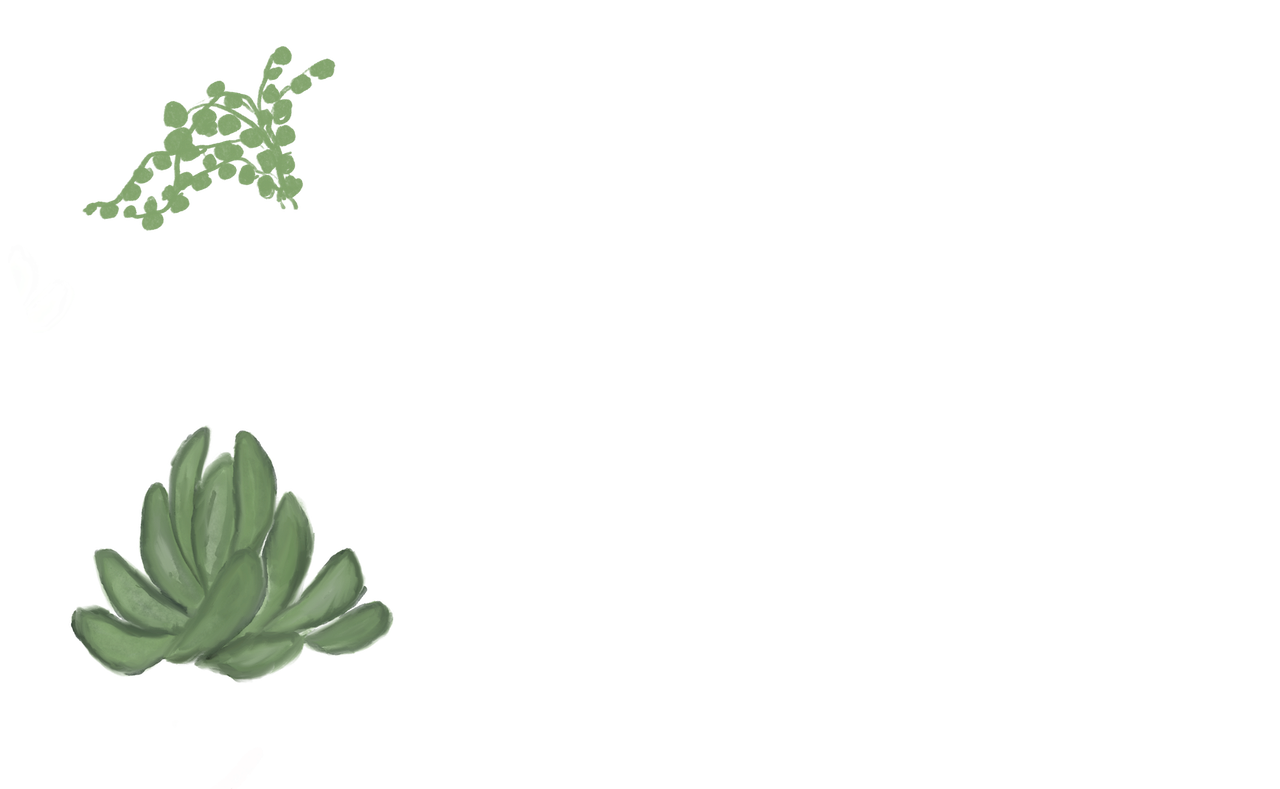
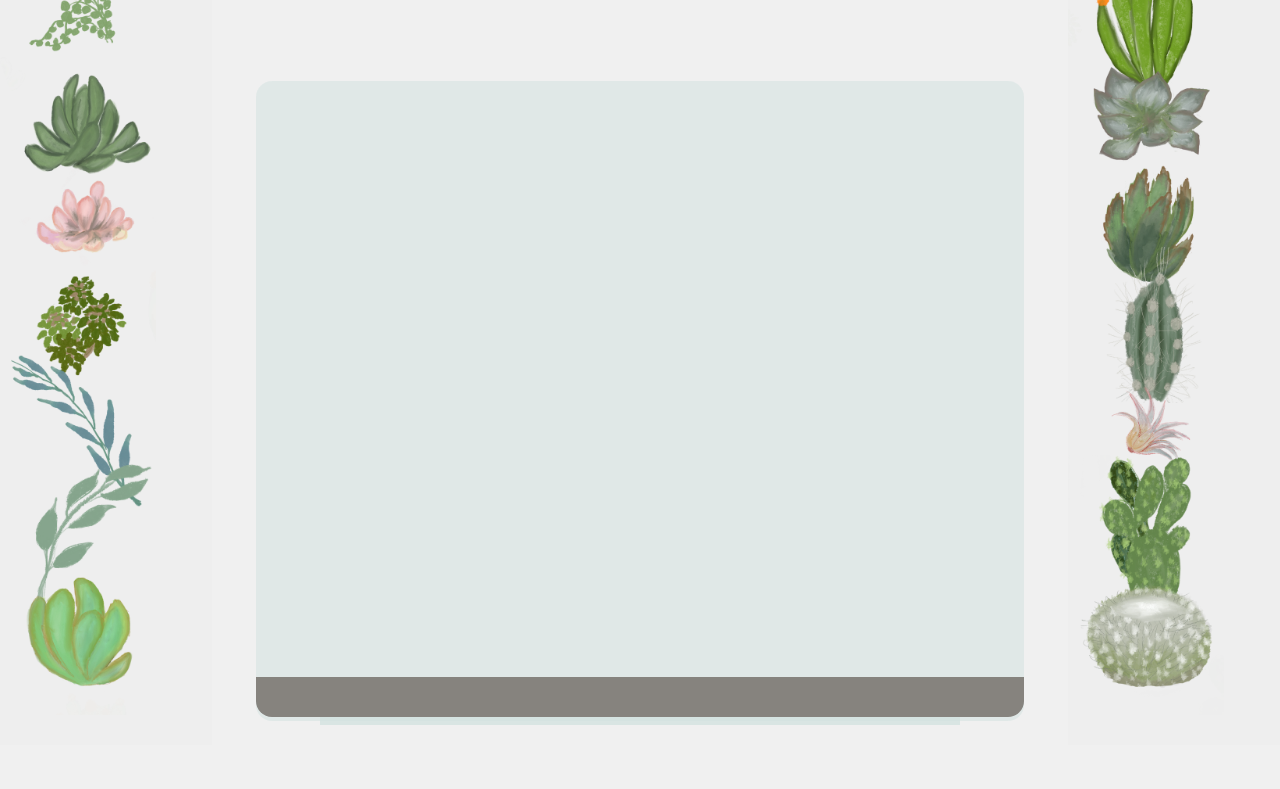
Before and after one commit to joselyn210596/Terrarium, a plain HTML site: page index.html in a window 1280 px wide. Shown: the part 75-864 px from the top of the page. After the commit the page ends 820 px from the top, so only its background shows below. Drawn offline with Linux system fonts and the light colour scheme; a web font is replaced by a local one.

Commit message:
FEAT: jar Style add jar styles and left

```diff
--- a/index.html
+++ b/index.html
@@ -3,9 +3,11 @@
   <head>
     <meta charset="UTF-8" />
     <meta name="viewport" content="width=device-width, initial-scale=1.0" />
-    <title>Mi Terrarium</title>
+    <link rel="stylesheet" href="style.css" />
+    <title>Mi terrario</title>
   </head>
   <body>
+    <h1>Mi terrarium</h1>
     <div id="page">
       <div class="container" id="left-container">
         <div class="plant-holder">
@@ -123,6 +125,15 @@
           />
         </div>
       </div>
+      <div class="terrarium">
+        <div class="jar-top"></div>
+        <div class="jar-walls">
+          <div class="jar-glossy-long"></div>
+          <div class="jar-glossy-short"></div>
+        </div>
+        <div class="dirt"></div>
+        <div class="jar-bottom"></div>
+      </div>
     </div>
   </body>
 </html>
--- /dev/null
+++ b/style.css
@@ -0,0 +1,86 @@
+@import url('https://fonts.googleapis.com/css2?family=Braah+One&display=swap');
+
+body{
+  font-family:"Braah One", sans-serif;
+  background-color: #f0f0f0;
+}
+
+h1{
+  background-color: olive;
+  border: red 2px double;
+  text-align: center;
+  color:white;
+}
+
+.container{
+  background-color:#eee;
+  width: 15%;
+  position: absolute;
+  top: 0px;
+  height: 100%;
+  padding: 10px;
+}
+
+#left-container{
+  left: 0px;
+}
+
+#right-container{
+  right: 0px;
+}
+
+.plant-holder{
+  position: relative;
+  height: 13%;
+  left: -10px;
+}
+
+.plant{
+  position: absolute;
+  max-width: 150%;
+  max-height: 150%;
+  z-index: 2;
+}
+
+.jar-walls{
+  height: 80%;
+  width: 60%;
+  position: absolute;
+  border-radius: 1rem;
+  bottom: 0.5%;
+  left: 20%;
+  background-color: #d1e1df;
+  opacity: 0.5;
+  z-index: 1;
+}
+
+.jar-top{
+  position: absolute;
+  background:#d1e1df;
+  width: 50%;
+  height: 5%;
+  bottom: 80.5%;
+  left: 25%;
+  opacity: 0.7%;
+  z-index: 1;
+}
+
+.jar-bottom{
+  position: absolute;
+  background: #d1e1df;
+  width: 50%;
+  height: 1%;
+  bottom: 0%;
+  left: 25%;
+  opacity: 0.7;
+}
+
+.dirt{
+  position: absolute;
+  width: 60%;
+  height: 5%;
+  background: #3a241d;
+  bottom: 1%;
+  left: 20%;
+border-radius: 0 0 1rem 1rem;
+}
```
